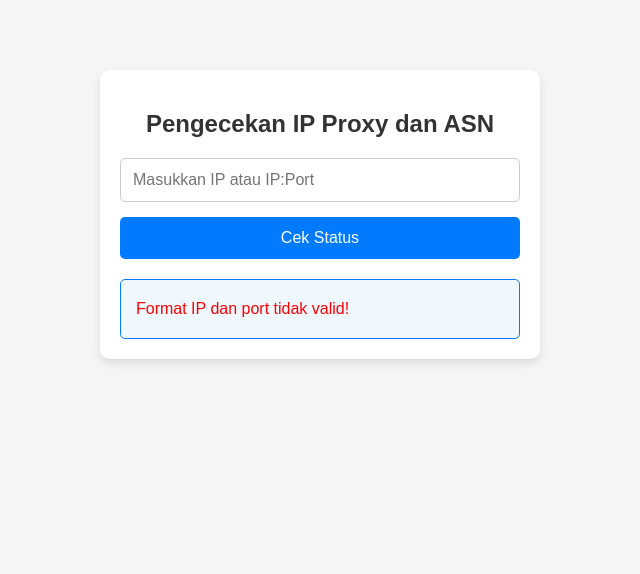
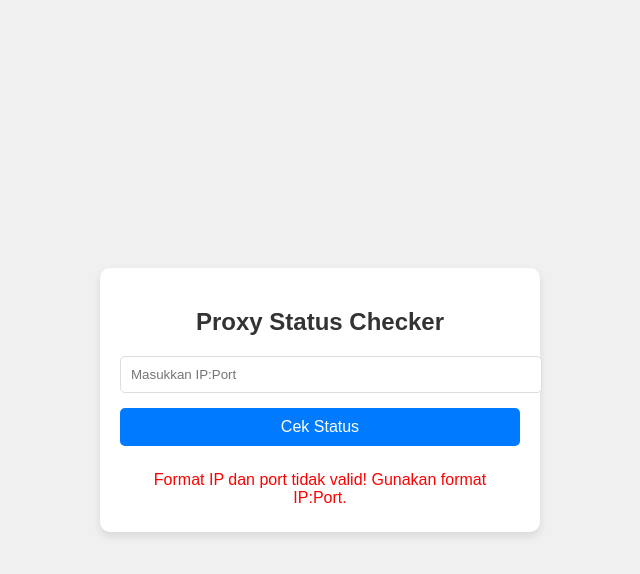
Before and after one commit to MarinaAqua/Check-IP, a plain HTML site: page index.html in a window 1280 px wide. Both pictures are taken after a click on the button "Cek Status". Shown: the whole page, without its empty margins (320-960 px from the left). Drawn offline with Linux system fonts and the light colour scheme.

Commit message:
Update index.html

```diff
--- a/index.html
+++ b/index.html
@@ -3,21 +3,25 @@
 <head>
     <meta charset="UTF-8">
     <meta name="viewport" content="width=device-width, initial-scale=1.0">
-    <title>Pengecekan IP Proxy dan ASN</title>
+    <title>Proxy Status Checker</title>
     <style>
         body {
             font-family: Arial, sans-serif;
-            background-color: #f5f5f5;
+            background-color: #f0f0f0;
             margin: 0;
-            padding: 20px;
+            padding: 0;
+            display: flex;
+            justify-content: center;
+            align-items: center;
+            height: 100vh;
         }
         .container {
             background-color: #fff;
             padding: 20px;
             border-radius: 10px;
-            box-shadow: 0 4px 10px rgba(0, 0, 0, 0.1);
+            box-shadow: 0 4px 8px rgba(0, 0, 0, 0.1);
             max-width: 400px;
-            margin: 50px auto;
+            width: 100%;
         }
         h2 {
             text-align: center;
@@ -26,16 +30,14 @@
         }
         input[type="text"] {
             width: 100%;
-            padding: 12px;
-            border: 1px solid #ccc;
+            padding: 10px;
+            border: 1px solid #ddd;
             border-radius: 5px;
-            box-sizing: border-box;
-            font-size: 16px;
             margin-bottom: 15px;
         }
         button {
             width: 100%;
-            padding: 12px;
+            padding: 10px;
             background-color: #007bff;
             color: white;
             border: none;
@@ -48,30 +50,29 @@
         }
         .result {
             margin-top: 20px;
-            padding: 15px;
-            border-radius: 5px;
-            background-color: #f0f8ff;
-            border: 1px solid #007bff;
             display: none;
         }
         .result p {
-            margin: 5px 0;
+            margin: 0;
+            padding: 5px;
         }
         .status-active {
             color: green;
-            font-weight: bold;
         }
         .status-inactive {
             color: red;
-            font-weight: bold;
+        }
+        .error {
+            color: red;
+            text-align: center;
         }
     </style>
 </head>
 <body>
 
 <div class="container">
-        <h2>Pengecekan IP Proxy dan ASN</h2>
-        <input type="text" id="proxyInput" placeholder="Masukkan IP atau IP:Port">
+    <h2>Proxy Status Checker</h2>
+    <input type="text" id="proxyInput" placeholder="Masukkan IP:Port">
     <button onclick="checkProxy()">Cek Status</button>
     <div class="result" id="result"></div>
 </div>
@@ -86,10 +87,11 @@
     async function checkProxy() {
         const proxyInput = document.getElementById('proxyInput').value;
         const resultDiv = document.getElementById('result');
-            resultDiv.style.display = 'none'; // Sembunyikan hasil sebelumnya
+        resultDiv.innerHTML = ''; // Reset result
+        resultDiv.style.display = 'none';
 
         if (!proxyInput.includes(':')) {
-                resultDiv.innerHTML = '<p style="color: red;">Format IP dan port tidak valid!</p>';
+            resultDiv.innerHTML = '<p class="error">Format IP dan port tidak valid! Gunakan format IP:Port.</p>';
             resultDiv.style.display = 'block';
             return;
         }
@@ -97,43 +99,33 @@
         const [ip, port] = proxyInput.split(':');
 
         try {
-                // Mencoba mem-fetch data dari setiap API
+            // Fetch API dari setiap endpoint
             const apiResponses = await Promise.all(apiUrls.map(url =>
                 fetch(url.replace('{ip}', ip).replace('{port}', port))
-                        .then(res => res.json())  // Parsing JSON
-                        .catch(err => {
-                            console.error('Error in fetch:', err);
-                            return null;  // Jika fetch gagal, return null
-                        })
+                    .then(res => res.json())
+                    .catch(() => null) // Catch error dan return null
             ));
 
-                // Log respons untuk melihat apa yang diterima
-                console.log("API Responses:", apiResponses);
-
-                // Ambil respons pertama yang valid
             const validResponse = apiResponses.find(res => res && typeof res === 'object');
 
             if (validResponse) {
-                    // Mengatasi respons yang mungkin tidak lengkap
-                    const { ip: responseIp, asn, isp, org, country, active, warp } = validResponse;
+                const { active, ip: responseIp, asn, isp, org, country, warp } = validResponse;
 
                 resultDiv.innerHTML = `
-                        <p><strong>Input:</strong> ${proxyInput}</p>
                     <p><strong>IP:</strong> ${responseIp || ip}</p>
                     <p><strong>ASN:</strong> ${asn || 'N/A'}</p>
                     <p><strong>ISP:</strong> ${isp || 'N/A'}</p>
                     <p><strong>ORG:</strong> ${org || 'N/A'}</p>
                     <p><strong>Country:</strong> ${country || 'N/A'}</p>
-                        <p><strong>Status ProxyIP:</strong> <span class="${active ? 'status-active' : 'status-inactive'}">${active ? 'Active' : 'Inactive'}</span></p>
+                    <p><strong>Status Proxy:</strong> <span class="${active ? 'status-active' : 'status-inactive'}">${active ? 'Active' : 'Inactive'}</span></p>
                     <p><strong>Warp:</strong> ${warp || 'off'}</p>
                 `;
             } else {
-                    resultDiv.innerHTML = '<p style="color: red;">Tidak ada respons valid dari API. Coba lagi nanti.</p>';
+                resultDiv.innerHTML = '<p class="error">Tidak ada respons valid dari API. Coba lagi nanti.</p>';
             }
 
         } catch (error) {
-                console.error('Error during proxy check:', error);
-                resultDiv.innerHTML = '<p style="color: red;">Kesalahan terjadi saat memeriksa proxy. Periksa konsol untuk lebih detail.</p>';
+            resultDiv.innerHTML = '<p class="error">Terjadi kesalahan. Coba lagi nanti.</p>';
         }
 
         resultDiv.style.display = 'block';
```
Lines whose indentation alone changed are shown as unchanged.
